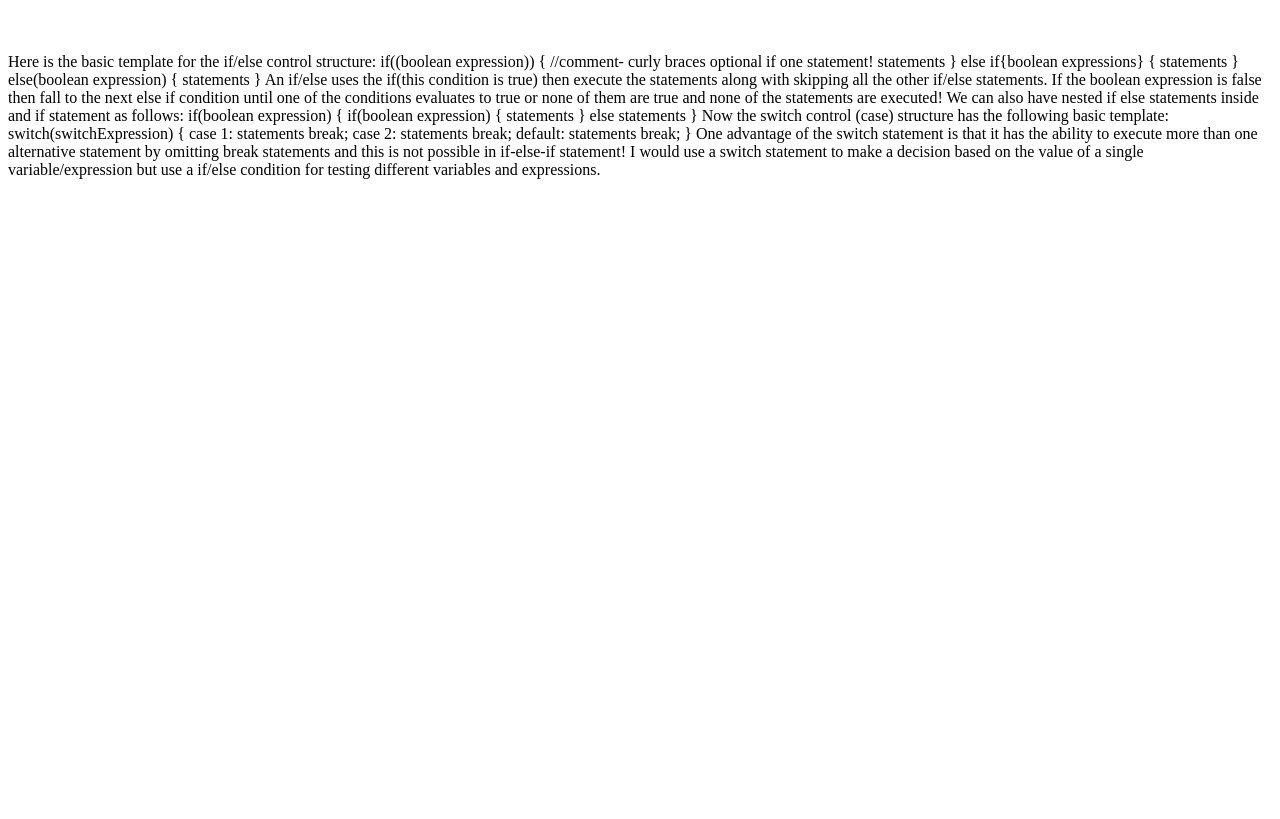
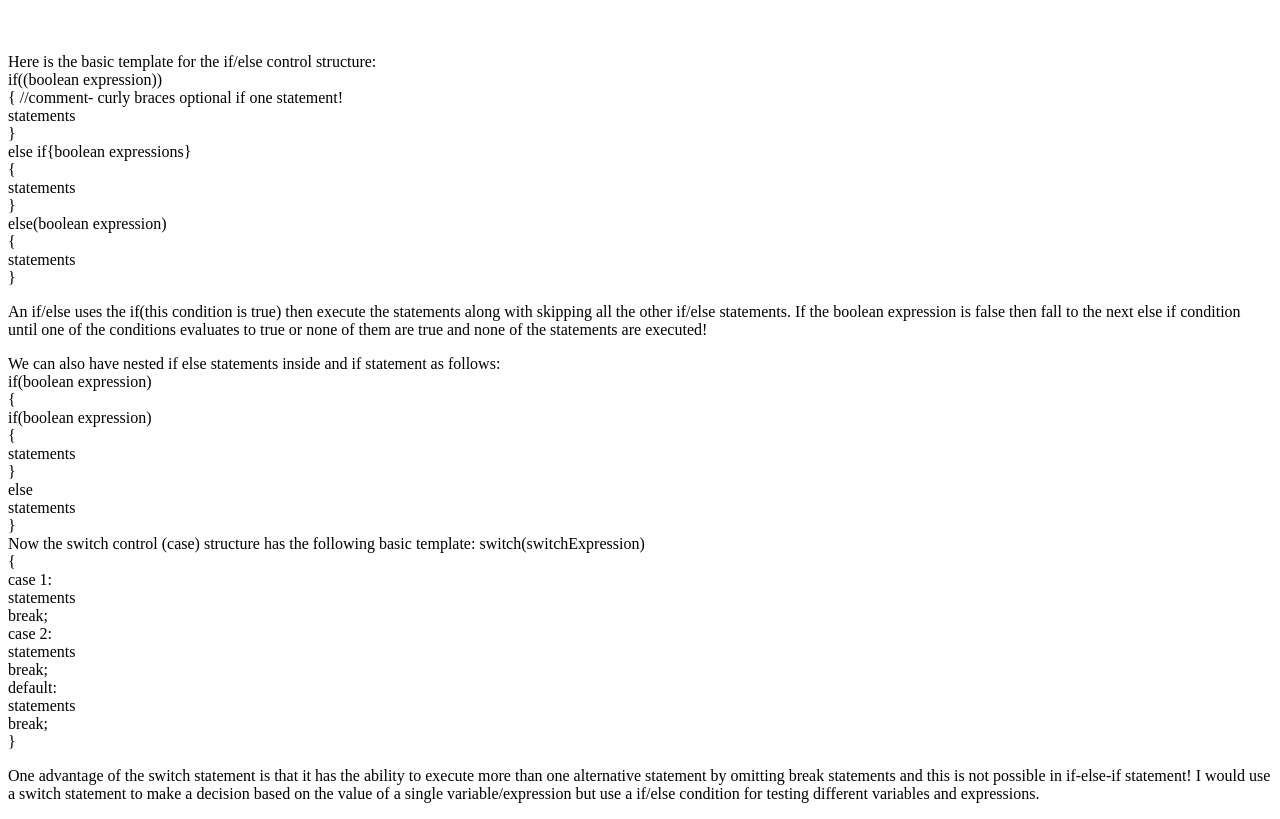
Before and after one commit to Maldojavadev1969/Maldojavadev1969.github.io, a plain HTML site: page IfElseVsSwitch.html in a window 1280 px wide. Shown: the part 61-880 px from the top of the page. Before the commit the page ends 800 px from the top, so only its background shows below. Drawn offline with Linux system fonts and the light colour scheme.

Commit message:
Update IfElseVsSwitch.html

```diff
--- a/IfElseVsSwitch.html
+++ b/IfElseVsSwitch.html
@@ -7,56 +7,56 @@
 <h1>'switch’ and ‘if/else’</h1>
 <br/>
 
-  <p>Here  is the basic template for the if/else control structure:
+  <p>Here  is the basic template for the if/else control structure: <br/>
 
-  if((boolean expression))
-  {                         //comment- curly braces optional if one statement!
-    statements
-  }
-  else if{boolean expressions}
-  {
-    statements
-  }
-  else(boolean expression)
-  {
-    statements
-  }
+  if((boolean expression)) <br/>
+  {                         //comment- curly braces optional if one statement! <br/>
+    statements <br/>
+  } <br/>
+  else if{boolean expressions}<br/>
+  {<br/>
+    statements<br/>
+  }<br/>
+  else(boolean expression)<br/>
+  {<br/>
+    statements<br/>
+  }<br/>
 
 
-    An if/else uses the if(this condition is true) then execute the statements
+  <p>  An if/else uses the if(this condition is true) then execute the statements
   along with skipping all the other if/else statements.
   If the boolean expression is false then fall to the next else if condition
   until one of the conditions evaluates to true or none of them are true and none
-  of the statements are executed!
+  of the statements are executed!</p>
 
-  We can also have nested if else statements inside and if statement as follows:
-  if(boolean expression)
-  {
-    if(boolean expression)
-    {
-      statements
-    }
-    else
-      statements
-  }
+  We can also have nested if else statements inside and if statement as follows: <br/>
+  if(boolean expression)<br/>
+  {<br/>
+    if(boolean expression)<br/>
+    {<br/>
+      statements<br/>
+    }<br/>
+    else<br/>
+      statements<br/>
+  }<br/>
 
   Now the switch control (case) structure has the following basic
   template:
 
-  switch(switchExpression)
-  {
-    case 1:
-      statements
-      break;
-    case 2:
-      statements
-      break;
-    default:
-      statements
-      break;
-  }
+  switch(switchExpression)<br/>
+  {<br/>
+    case 1:<br/>
+      statements<br/>
+      break;<br/>
+    case 2:<br/>
+      statements<br/>
+      break;<br/>
+    default:<br/>
+      statements<br/>
+      break;<br/>
+  }<br/>
 
-  One advantage of the switch statement is that it has the ability to execute more
+  <p>One advantage of the switch statement is that it has the ability to execute more
   than one alternative statement by omitting break statements and this is not
   possible in if-else-if statement!
 
```
